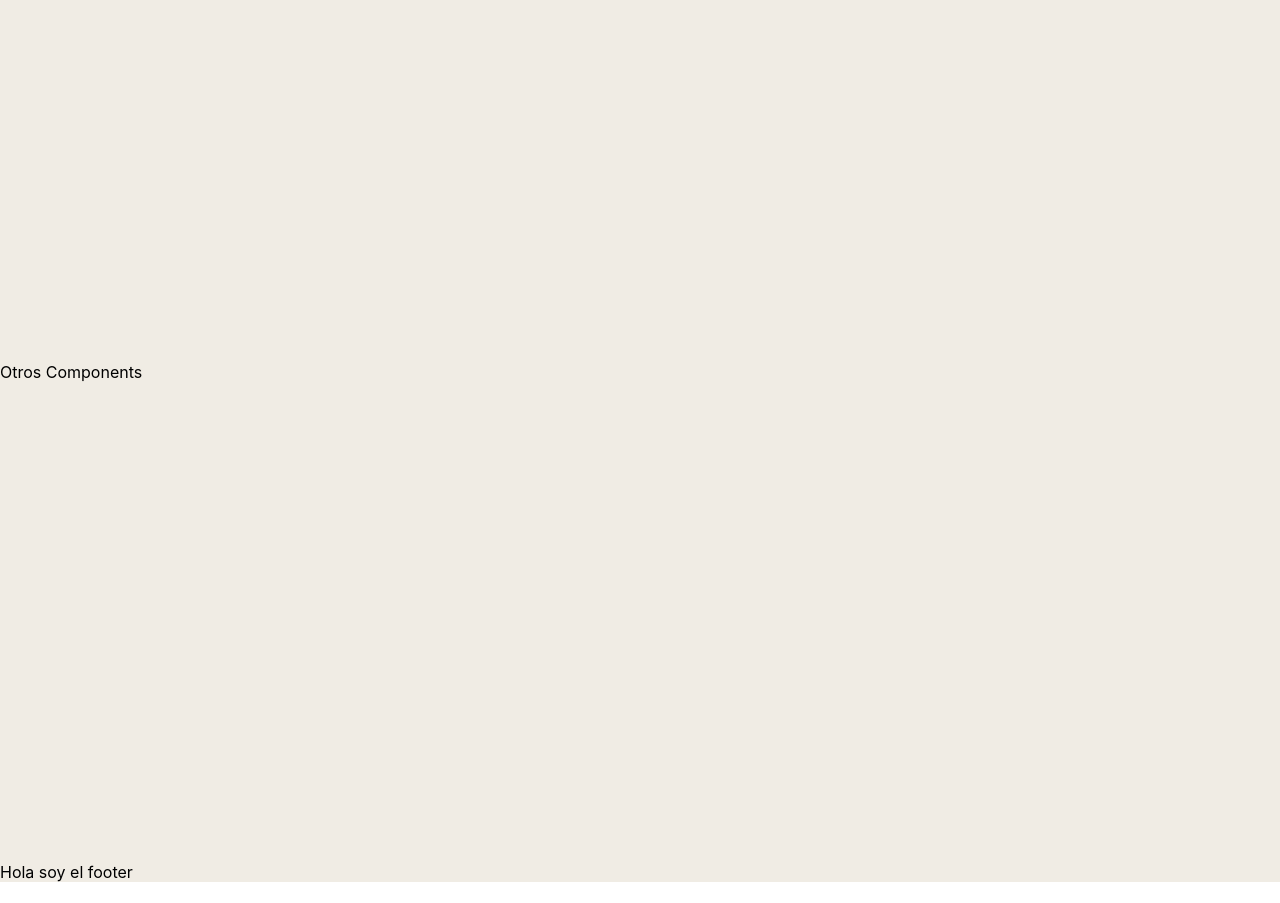
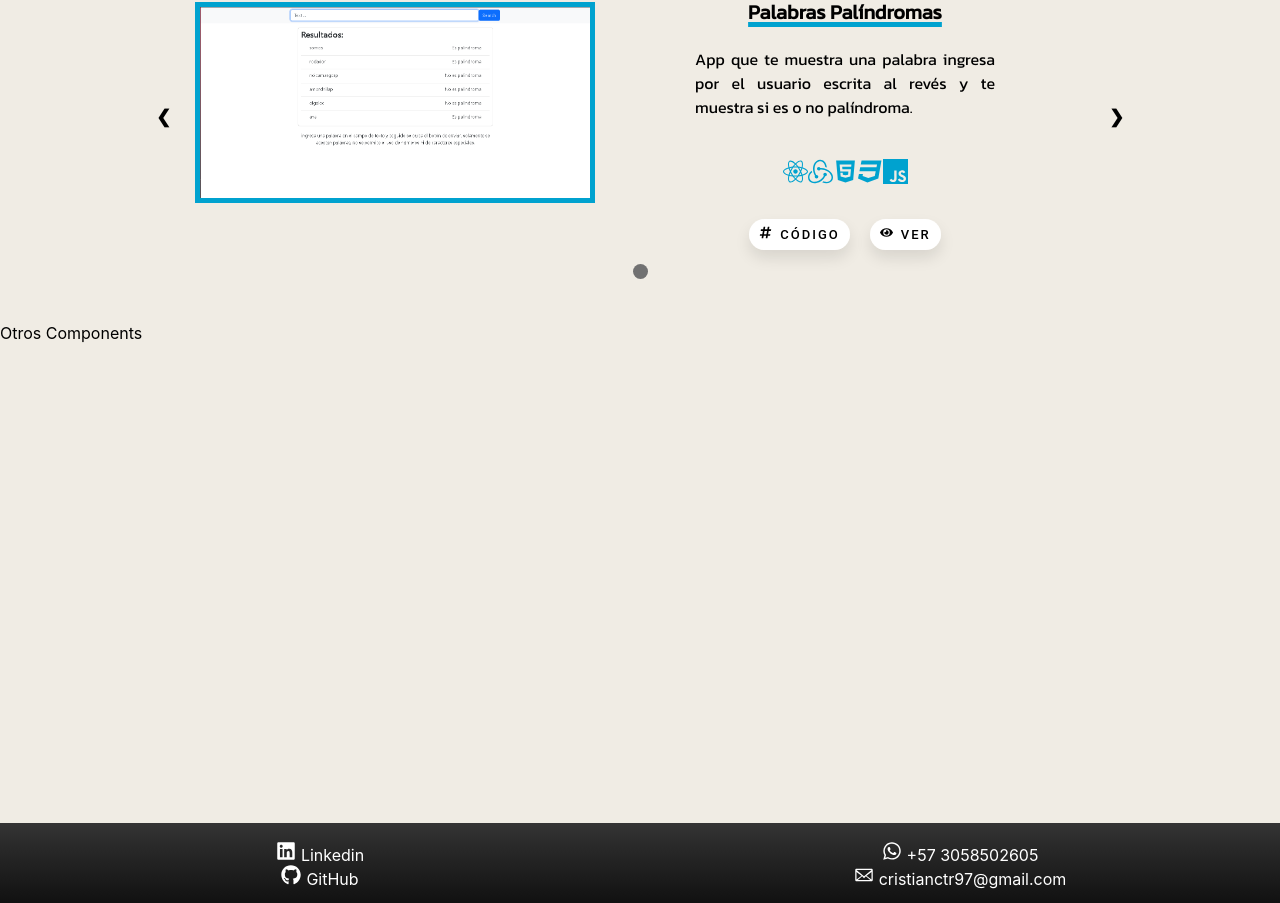
Before and after one commit to CristianCTriana/CristianPortafolio, a React (Create React App) app: page / in a window 1280 px wide. Shown: the part 1189-2092 px from the top of the page. Before the commit the page ends 2071 px from the top, so only its background shows below. Built offline with nearby package versions, Linux system fonts and the light colour scheme; the HTML template or start-up script is replaced by a standard one.

Commit message:
practicasComponentAndFooter

```diff
--- a/src/components/Footer.jsx
+++ b/src/components/Footer.jsx
@@ -1,9 +1,34 @@
 import '../styles/Footer.css';
+import {FaGithub, FaLinkedin, FaWhatsapp} from 'react-icons/fa';
+import {GoMail} from 'react-icons/go';
+import ReactTooltip from 'react-tooltip';
 
 function Footer() {
+
+  const iconStyles = {
+    fontSize: "20px",
+    marginRight: "5px"
+  }
+
+  const tagAStyles = {
+    textDecoration: "none",
+    color: "white",
+    cursor: "pointer"
+  }
+
   return (
-    <div>
-      Hola soy el footer
+    <div className='Footer'>
+      <div className='Contact'>
+        <div className='Networks'>
+          <a href='https://www.linkedin.com/in/cristianc-trianar/' style={tagAStyles} target="_blank" rel="noopener noreferrer"><span className='info'><FaLinkedin style={iconStyles}/>Linkedin</span></a>
+          <a href='https://github.com/CristianaCTriana' style={tagAStyles} target="_blank" rel="noopener noreferrer"><span className='info'><FaGithub style={iconStyles}/>GitHub</span></a>
+        </div>
+        <div className='WriteMe'>
+          <a data-tip="Es posible que se abra la app de Whatsapp al hacer clic" href='https://wa.me/573058502605' style={tagAStyles} target="_blank" rel="noopener noreferrer"><span className='info'><FaWhatsapp style={iconStyles}/>+57 3058502605</span></a>
+          <a style={tagAStyles} target="_blank" rel="noopener noreferrer"><span className='info'><GoMail style={iconStyles}/>cristianctr97@gmail.com</span></a>
+          <ReactTooltip effect='solid'/>
+        </div>
+      </div>
     </div>
   );
 }
--- a/src/components/Practicas.jsx
+++ b/src/components/Practicas.jsx
@@ -1,9 +1,84 @@
 import '../styles/Practicas.css';
+import { useEffect } from 'react';
+import { FaCss3, FaEye, FaHashtag, FaHtml5, FaReact } from "react-icons/fa";
+import { SiJavascript, SiRedux } from "react-icons/si";
+import ReactTooltip from 'react-tooltip';
+import copyWriteChallenge from '../Imgs/copyWriteChallenge.png';
 
 function Practicas() {
+let slideIndex = 1;
+  const slides = document.getElementsByClassName('SlideP');
+
+  let showSildes = (n)=>{
+    let i;
+    let dots = document.getElementsByClassName('DotP');
+    if (n > slides.length) {slideIndex = 1}
+    if (n < 1) {slideIndex = slides.length}
+    for (i = 0; i < slides.length; i++) {
+      slides[i].style.display = "none";
+    }
+    for (i = 0; i < dots.length; i++) {
+      dots[i].className = dots[i].className.replace(" active", "");
+    }
+    if (slides.length !== 0) slides[slideIndex-1].style.display = "flex";
+    if (dots.length !== 0) dots[slideIndex-1].className += " active";
+  }
+
+  useEffect(()=>{
+    showSildes(slideIndex);
+  },[])
+
+  let plusSlides = (n)=>{
+    showSildes( slideIndex += n);
+    console.log("click")
+  }
+
+  let currentSlide = (n) => {
+    showSildes(slideIndex = n)
+  }
+
   return (
     <div className='Practicas' id='Practicas'>
-      Practicas Components
+
+      <h2 className='PracticasTittle'>Prácticas</h2>
+
+      <div><span className='TextP'>Aqui hay pequeños proyectos que uso para practicar.</span></div>
+
+      <div className='SlidesContainerP'>
+
+        <div className='SlideP Fade'>
+          <div className='ImagesContainerP'>
+            <img src={copyWriteChallenge} className='SlideImgP'></img>
+          </div>
+          <div className='TextContainerP'>
+            <div className='TittleP'><span><strong>Palabras Palíndromas</strong></span></div>
+            <div className='TextP'>App que te muestra una palabra ingresa por el usuario escrita al revés y te muestra si es o no palíndroma.</div>
+            <div className='TecnologiesP'>
+              <FaReact data-tip="ReactJs" className='IconP'/>
+              <SiRedux data-tip="Redux" className='IconP'/>
+              <FaHtml5 data-tip="Html" className='IconP'/>
+              <FaCss3 data-tip="CSS3" className='IconP'/>
+              <SiJavascript data-tip="JavaScript" className='IconP'/>
+              <ReactTooltip effect='solid' />
+              <ReactTooltip effect='solid' />
+            </div>
+            <div className='ButtonsP'>
+              <a className='ButtonCodeP' href='https://github.com/CristianaCTriana/Copywrite-Challenge' target="_blank" rel="noopener noreferrer"><FaHashtag style={{marginRight: '8px'}}/>Código</a>
+              <a className='ButtonCodeP' href='https://challenge-copywrite-camilot.herokuapp.com' target="_blank" rel="noopener noreferrer"><FaEye style={{marginRight: '8px'}}/>Ver</a>
+              <ReactTooltip effect='solid' />
+            </div>
+          </div>
+        </div>
+
+        <a className='PrevP' onClick={()=>plusSlides(-1)}>❮</a>
+        <a className='NextP' onClick={()=>plusSlides(1)}>❯</a>
+
+      </div>
+
+      <div className='DotContainerP'>
+        <span className='DotP' onClick={() => currentSlide(1)}></span>
+        {/* <span className='DotP' onClick={() => currentSlide(2)}></span> */}
+      </div>
     </div>
   );
 }
--- a/src/styles/Footer.css
+++ b/src/styles/Footer.css
@@ -0,0 +1,34 @@
+.Footer {
+    background: linear-gradient(180deg, #f9f9f927 0%, #292929 30%, #111111 100%);
+    background-color: #111111;
+    color: #f9f9f9;
+    height: 80px;
+    width: 100%;
+}
+
+.Contact{
+    display: flex;
+}
+
+.Networks{
+    display: flex;
+    flex-direction: column;
+    flex: 1;
+    text-align: center;
+    align-items: center;
+    margin-top: 18px;
+}
+
+.WriteMe{
+    display: flex;
+    flex-direction: column;
+    flex: 1;
+    text-align: center;
+    align-items: center;
+    margin-top: 18px;
+}
+
+.info{
+    margin-bottom: 5px;
+
+}
--- a/src/styles/Practicas.css
+++ b/src/styles/Practicas.css
@@ -1,3 +1,195 @@
-.Practicas{
-    height: 500px;
+.Practicas {
+    margin: 20px 0px;
+    /* background-color: rgb(211, 211, 211); */
+    min-height: 20rem;
+    text-align: center;
 }
+
+.PracticasTittle {
+    color: #00a2cf;
+    font-size: 40px;
+}
+
+* {
+    box-sizing: border-box
+}
+
+.SlidesContainerP {
+    max-width: 1000px;
+    position: relative;
+    margin: auto;
+    padding-top: 15px;
+}
+
+.SlideP {
+    display: none;
+}
+
+.ImagesContainerP {
+    display: flex;
+    flex-direction: column;
+    flex: 2;
+    margin-left: 50px;
+}
+
+.TextContainerP {
+    display: flex;
+    flex-direction: column;
+    text-align: center;
+    align-items: center;
+    flex: 3;
+    margin-right: 50px;
+}
+
+.TittleP {
+    text-decoration: underline #00a2cf 5px;
+    font-family: 'Kanit', sans-serif;
+    font-size: 20px;
+}
+
+.SlideImgP {
+    margin: 5px;
+    max-width: 400px;
+    max-height: 250px;
+    border: 5px solid #00a2cf;
+}
+
+.PrevP,
+.NextP {
+    cursor: pointer;
+    position: absolute;
+    top: 50%;
+    width: auto;
+    margin-top: -22px;
+    padding: 16px;
+    color: black;
+    font-weight: bold;
+    font-size: 18px;
+    transition: 0.6s ease;
+    border-radius: 0 3px 3px 0;
+    user-select: none;
+}
+
+.PrevP {
+    left: 0;
+}
+
+.NextP {
+    right: 0;
+    border-radius: 3px 0 0 3px;
+}
+
+.PrevP:hover,
+.NextP:hover {
+    background-color: rgba(0, 0, 0, 0.8);
+    color: white;
+}
+
+.TextP {
+    margin-top: 20px;
+    font-family: 'Kanit', sans-serif;
+    text-align: justify;
+    max-width: 300px;
+    min-width: 100px;
+}
+
+/* .Text {
+    color: #f2f2f2;
+    font-size: 15px;
+    padding: 8px 12px;
+    position: absolute;
+    bottom: 8px;
+    width: 100%;
+    text-align: center;
+} */
+
+.DotContainerP {
+    text-align: center;
+    margin: 20px 0px;
+    padding-bottom: 20px;
+}
+
+.DotP {
+    cursor: pointer;
+    height: 15px;
+    width: 15px;
+    margin: 0 2px;
+    background-color: #bbb;
+    border-radius: 50%;
+    display: inline-block;
+    transition: background-color 0.6s ease;
+}
+
+.active,
+.DotP:hover {
+    background-color: #717171;
+}
+
+.Fade {
+    animation-name: fade;
+    animation-duration: 1.5s;
+}
+
+@keyframes Fade {
+    from {
+        opacity: .4
+    }
+
+    to {
+        opacity: 1
+    }
+}
+
+@media only screen and (max-width: 300px) {
+
+    .PrevP,
+    .NextP,
+    .TextP {
+        font-size: 11px
+    }
+}
+
+.TecnologiesP {
+    padding-top: 20px;
+    align-items: flex-start;
+    flex: 1;
+    margin-top: 20px;
+    margin-bottom: 15px;
+}
+
+.IconP {
+    font-size: 25px;
+    color: #00a2cf
+}
+
+.ButtonsP {
+    flex: 1;
+    padding-top: 20px;
+}
+
+.ButtonCodeP {
+    width: 140px;
+    height: 45px;
+    font-family: 'Roboto', sans-serif;
+    font-size: 13px;
+    text-transform: uppercase;
+    letter-spacing: 2px;
+    font-weight: 500;
+    color: #000;
+    background-color: #fff;
+    border: none;
+    border-radius: 45px;
+    box-shadow: 0px 8px 15px rgba(0, 0, 0, 0.1);
+    transition: all 0.3s ease 0s;
+    cursor: pointer;
+    outline: none;
+    padding: 8px 10px 8px 10px;
+    margin: 10px;
+    text-decoration: none;
+}
+
+.ButtonCodeP:hover {
+    background-color: #00a2cf;
+    box-shadow: 0px 15px 20px rgba(102, 232, 255, 0.479);
+    color: #fff;
+}
```
Also changed, not shown: src/Imgs/copyWriteChallenge.png (added).
